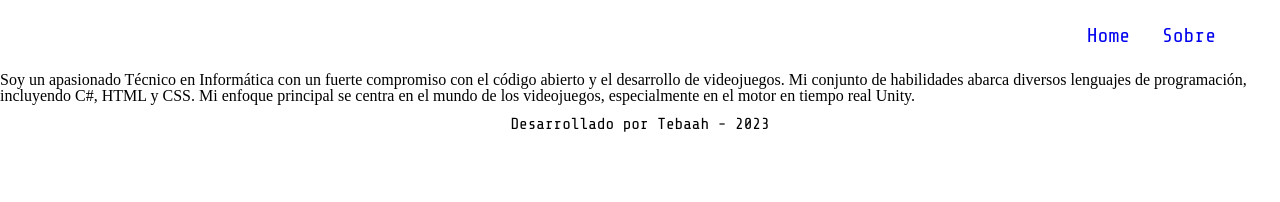
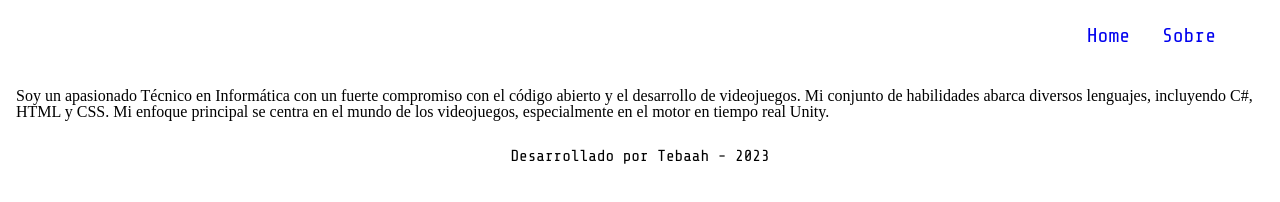
Before and after one commit to Tebaah/Portafolio, a plain HTML site: page skill.html in a window 1280 px wide. Drawn offline with nearby package versions, Linux system fonts and the light colour scheme.

Commit message:
Structure skills page

```diff
--- /dev/null
+++ b/assets/css/home_skill.css
@@ -0,0 +1,10 @@
+.home__skill{
+    display: flex;
+    flex-direction: column;
+    justify-content: center;
+    align-items: center;
+}
+/* mientras pongo las clases */
+section{
+    margin: 1rem;
+}
--- a/skill.html
+++ b/skill.html
@@ -10,6 +10,7 @@
     <link rel="stylesheet" href="assets/css/home.css">
     <link rel="stylesheet" href="assets/css/header.css">
     <link rel="stylesheet" href="assets/css/footer.css">
+    <link rel="stylesheet" href="assets/css/home_skill.css">
     <title>Portafolio</title>
 </head>
 <body>
@@ -21,10 +22,23 @@
             </ul>
         </nav>
     </header>
-    <main>
+    <main class="home__skill">
         <section>
-            <p>Soy un apasionado Técnico en Informática con un fuerte compromiso con el código abierto y el desarrollo de videojuegos. Mi conjunto de habilidades abarca diversos lenguajes de programación, incluyendo C#, HTML y CSS. Mi enfoque principal se centra en el mundo de los videojuegos, especialmente en el motor en tiempo real Unity. </p>
+            <p>Soy un apasionado Técnico en Informática con un fuerte compromiso con el código abierto y el desarrollo de videojuegos. Mi conjunto de habilidades abarca diversos lenguajes, incluyendo C#, HTML y CSS. Mi enfoque principal se centra en el mundo de los videojuegos, especialmente en el motor en tiempo real Unity. </p>
+           <!-- <p>Hablar sobre git - github</p>
+            <p>Hbalar sobre los sitemas operativos</p>
+            <p>Hablar sobre ide</p>-->
         </section>
+        <!--<section>
+            <h2>Proyectos personales</h2>
+            <p>Prototipo de juego - plataforma 2d - inspirado en mario bros</p>
+            <p> enlace youtube - codigo github - descarga de archivo ejecutable o link a itch.io</p>
+            <p>imagen c# - unity - ide</p>
+        </section>
+        <section>
+            <h2>Proyectos de aprendizaje</h2>
+            <p>alura - Encriptador de contrasenas</p>
+        </section>-->
     </main>
     <footer>
         <p class="footer__description">Desarrollado por Tebaah - 2023</p>
```
Also changed, not shown: index.html (+1 -1 lines).
